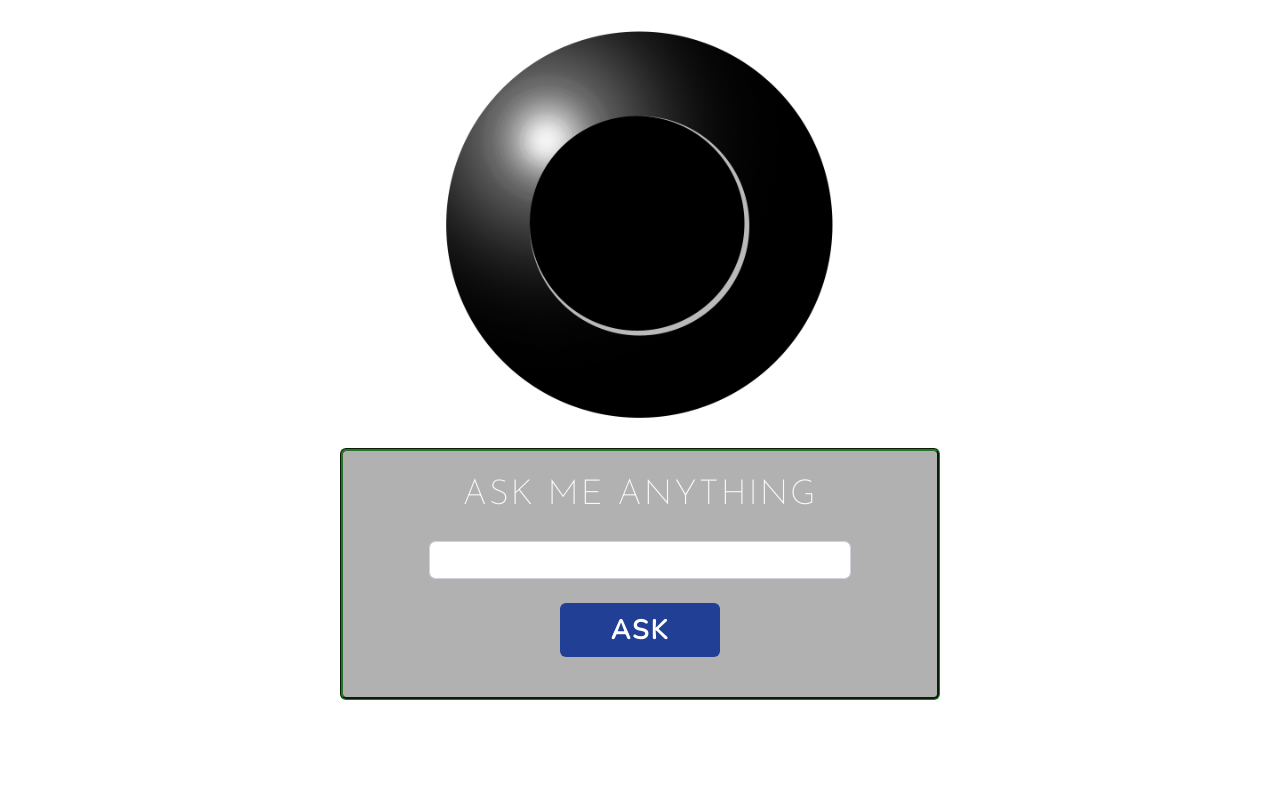
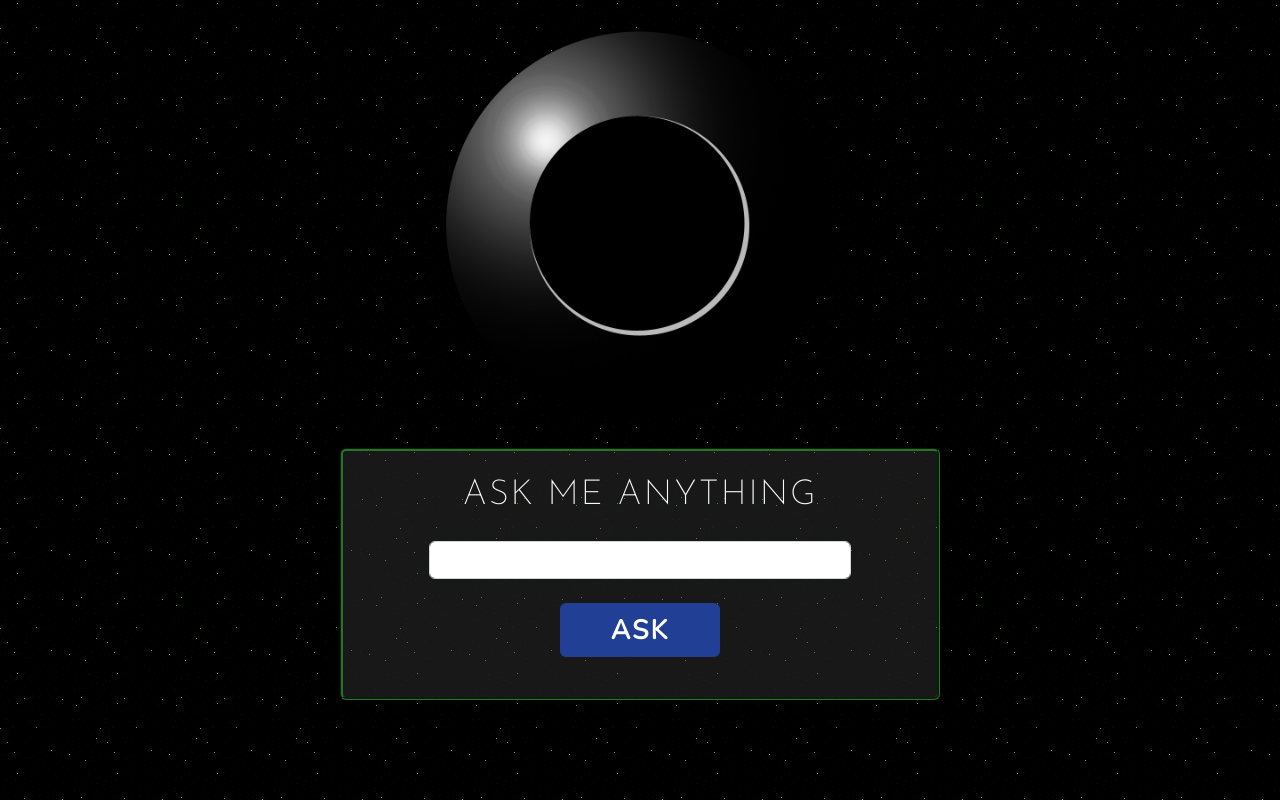
Before and after one commit to cgespi/magic8ball, a plain HTML site: page index.html in a window 1280 px wide. Drawn offline with nearby package versions, Linux system fonts and the light colour scheme; the site is published under a folder, as on GitHub Pages, so addresses that start at the root find nothing.

Commit message:
Attempt to fix bg img 1

```diff
--- a/css/styles.css
+++ b/css/styles.css
@@ -3,7 +3,7 @@
 }
 
 body {
-    background-image: url("/img/bgpattern.png");
+    background-image: url("../img/bgpattern.png");
 }
 
 #answers > img {
```
